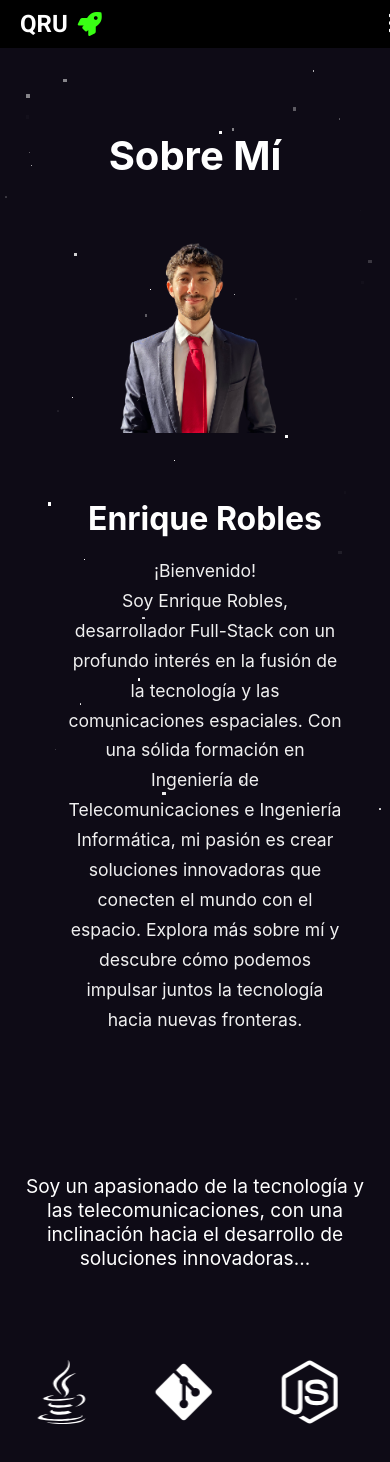
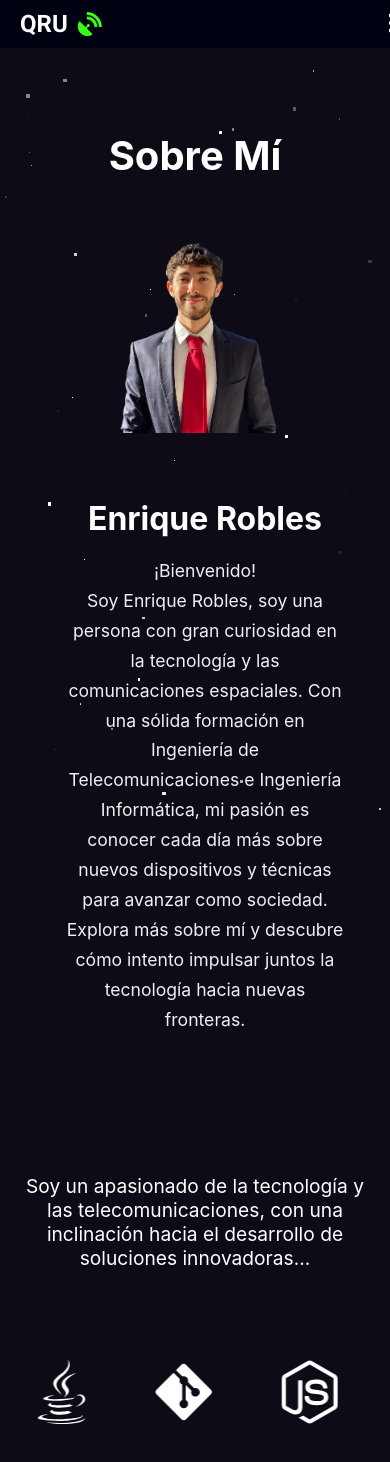
Before and after one commit to QuiqueRobles/portfolio, a React (Create React App) app: page /about in a window 390 px wide. Shown: the top 1462 px of the page. Built offline with nearby package versions, Linux system fonts and the light colour scheme.

Commit message:
Por hoy basta

```diff
--- a/src/components/Hero.css
+++ b/src/components/Hero.css
@@ -9,8 +9,6 @@
     background: linear-gradient(180deg, #00031a, #013664);
 }
 
-
-
 .overlay {
     position: absolute;
     top: 0;
@@ -20,7 +18,6 @@
     background: rgba(0, 0, 0, 0.4);
     /* Dark overlay for better text contrast */
 }
-
 .content {
     display: flex;
     flex-direction: column;
--- a/src/components/Hero.js
+++ b/src/components/Hero.js
@@ -6,7 +6,6 @@ import { FaSatelliteDish, FaCode, FaRocket } from 'react-icons/fa';  // Example
 import HeroOrbit from './HeroOrbit';
 import SignalAnimation from './SignalAnimation';
 import HeroIcons from './HeroIcons';
-
 function Hero() {
 
 
--- a/src/components/Navbar.css
+++ b/src/components/Navbar.css
@@ -3,7 +3,7 @@
 @import url('https://cdnjs.cloudflare.com/ajax/libs/font-awesome/5.15.4/css/all.min.css');
 
 .navbar {
-    background-color: black;
+    background-color: #000211;
     padding: 10px 20px;
     position: sticky;
     top: 0;
@@ -14,7 +14,7 @@
 }
 
 .navbar-scrolled {
-    background-color: rgba(51, 51, 51, 0.8);
+    background-color: rgba(103, 102, 102, 0.8);
     /* Slightly opaque when scrolled */
     box-shadow: 0 2px 10px rgba(0, 0, 0, 0.2);
     /* Add shadow when scrolled */
@@ -85,7 +85,7 @@
         top: 100%;
         left: 0;
         width: 100%;
-        background-color: rgba(51, 51, 51, 0.9);
+        background-color: #000211;
         /* Dark background for mobile menu */
         flex-direction: column;
         align-items: center;
--- a/src/components/Navbar.js
+++ b/src/components/Navbar.js
@@ -34,7 +34,7 @@ const Navbar = () => {
     <nav className={`navbar ${isScrolled ? 'navbar-scrolled' : ''}`}>
       <div className="navbar-container">
         <Link to="/" className="navbar-logo">
-          QRU <i className="fas fa-rocket"></i>
+          QRU <i className="fas fa-satellite-dish"></i>
         </Link>
         <ul className={`navbar-menu ${isMobileMenuOpen ? 'open' : ''}`}>
           <li className={`navbar-item ${location.pathname === '/' ? 'active' : ''}`}>
--- a/src/components/ProfileImageBanner.js
+++ b/src/components/ProfileImageBanner.js
@@ -25,9 +25,9 @@ function ProfileImageBanner() {
         <h3>Enrique Robles</h3>
         <p>
           ¡Bienvenido! <br />
-          Soy Enrique Robles, desarrollador Full-Stack con un profundo interés en la fusión de la tecnología y las comunicaciones espaciales.
-          Con una sólida formación en Ingeniería de Telecomunicaciones e Ingeniería Informática, mi pasión es crear soluciones innovadoras que conecten el mundo con el espacio.
-          Explora más sobre mí y descubre cómo podemos impulsar juntos la tecnología hacia nuevas fronteras.
+          Soy Enrique Robles, soy una persona con gran curiosidad en la tecnología y las comunicaciones espaciales.
+          Con una sólida formación en Ingeniería de Telecomunicaciones e Ingeniería Informática, mi pasión es conocer cada día más sobre nuevos dispositivos y técnicas para avanzar como sociedad.
+          Explora más sobre mí y descubre cómo intento impulsar juntos la tecnología hacia nuevas fronteras.
         </p>
       </div>
     </div>
```
